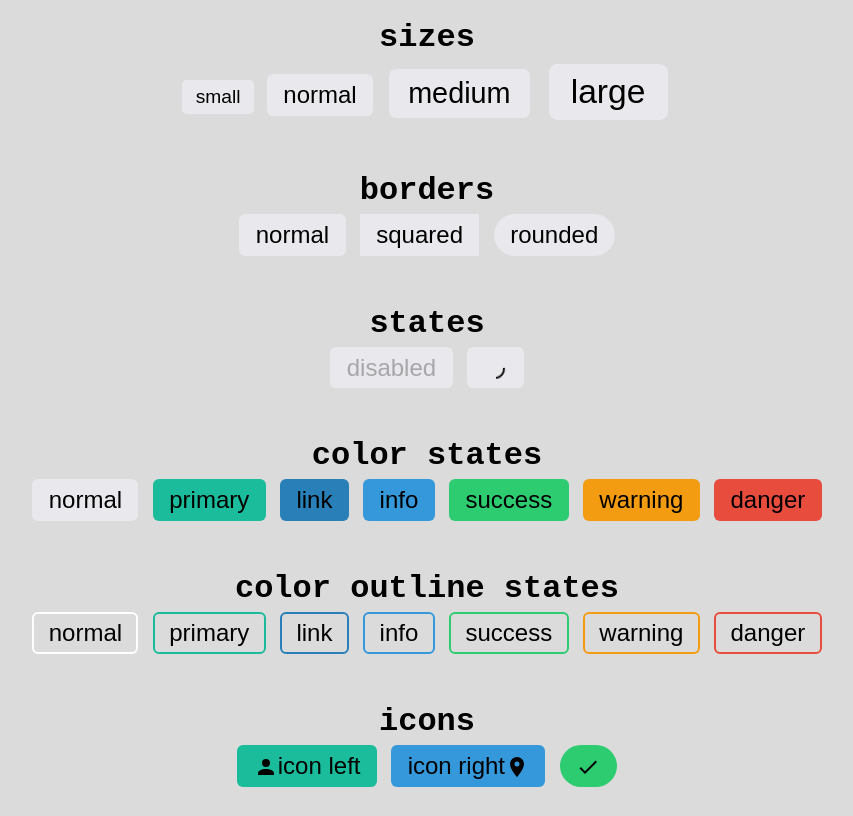
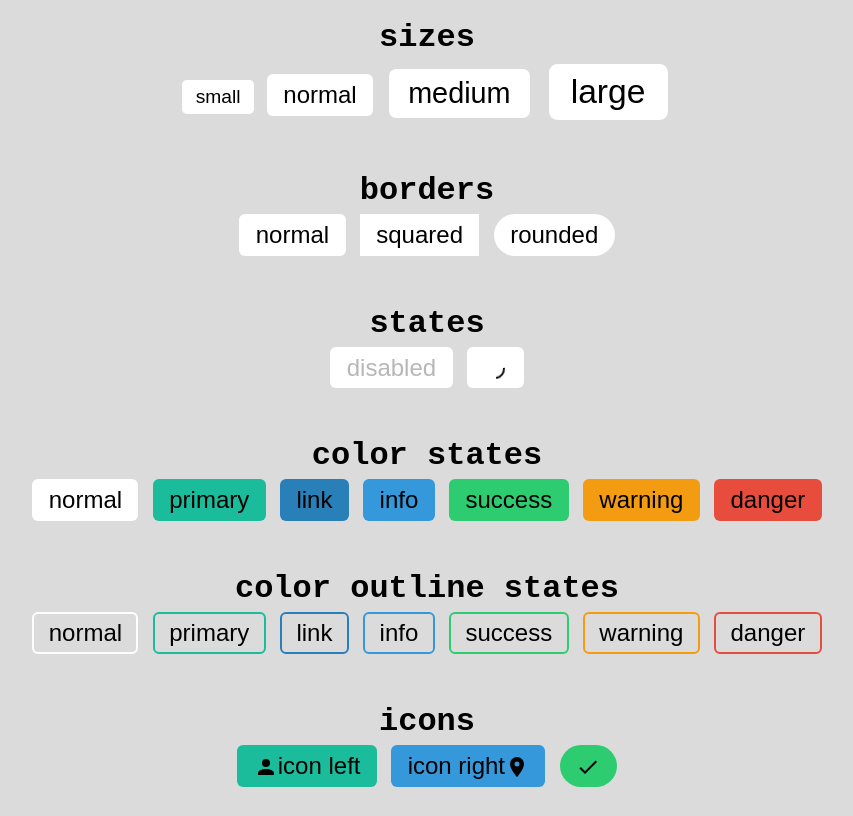
Before and after one commit to alex9446/Frontenders_components, a React (Vite) app: page / in a window 1280 px wide. Shown: the whole page, without its empty margins (213-1066 px from the left). Built offline with nearby package versions, Linux system fonts and the light colour scheme.

Commit message:
fix button background color

```diff
--- a/src/components/Button.css
+++ b/src/components/Button.css
@@ -2,7 +2,7 @@ button {
     font-size: 1.5em;
     padding: 0.2em 0.6em;
     border-radius: 0.25em;
-    background-color: #e9e9ed;
+    background-color: white;
     border: 2px solid transparent;
     cursor: pointer;
 }
```
